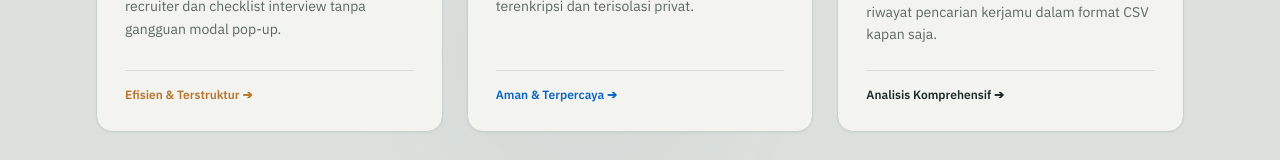
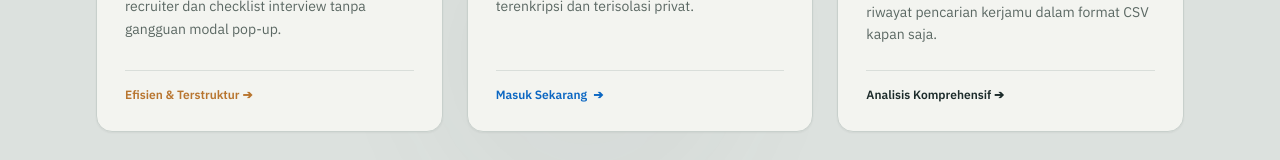
Before and after one commit to imanyunar/job-tracker, a Vue app in the folder frontend/: page / in a window 1280 px wide. Shown: the part 1549-1709 px from the top of the page. Built offline with nearby package versions, Linux system fonts and the light colour scheme.

Commit message:
fix(auth): ensure seamless LinkedIn OAuth redirect and auto-login to dashboard from landing page

```diff
--- a/frontend/src/App.vue
+++ b/frontend/src/App.vue
@@ -1,4 +1,5 @@
 <template>
+  <div>
     <!-- Gated: When NOT Authenticated, show Landing Page with Animations and Auth Modal -->
     <LandingPage
       v-if="!isAuthenticated"
@@ -95,8 +96,9 @@
         @close="isDeleteModalOpen = false"
         @confirm="handleConfirmDelete"
       />
+    </div>
 
-    <!-- Global Toast Notifications -->
+    <!-- Global Toast Notifications (Always mounted) -->
     <Toast ref="toastRef" />
   </div>
 </template>
@@ -160,8 +162,9 @@ onMounted(async () => {
     window.history.replaceState({}, document.title, window.location.pathname);
     const isAuthed = await checkAuth();
     if (isAuthed) {
+      currentView.value = 'tracker';
+      await loadInitialData();
       toastRef.value?.show(`Berhasil masuk dengan LinkedIn! Selamat datang, ${user.value?.name || 'Pengguna'}.`);
-      await loadInitialData();
       return;
     }
   }
--- a/frontend/src/components/LandingPage.vue
+++ b/frontend/src/components/LandingPage.vue
@@ -238,8 +238,11 @@
           </div>
         </div>
 
-        <!-- Feature 2 -->
-        <div class="group bg-[#F3F4F0] border border-[#C8D0CC] hover:border-[#1C2B2A]/40 rounded-2xl p-7 shadow-xs hover:shadow-xl transition-all duration-300 transform hover:-translate-y-1.5 flex flex-col justify-between">
+        <!-- Feature 2: LinkedIn OAuth Card -->
+        <div
+          @click="handleLinkedInLogin"
+          class="group bg-[#F3F4F0] border border-[#C8D0CC] hover:border-[#0A66C2]/50 rounded-2xl p-7 shadow-xs hover:shadow-xl transition-all duration-300 transform hover:-translate-y-1.5 flex flex-col justify-between cursor-pointer"
+        >
           <div>
             <div class="w-12 h-12 rounded-2xl bg-[#ECEEEA] border border-[#C8D0CC] text-[#0A66C2] flex items-center justify-center font-bold text-xl mb-5 group-hover:scale-110 transition-transform duration-300 shadow-2xs">
               ⚡
@@ -249,8 +252,9 @@
               Masuk secara instan menggunakan akun LinkedIn Anda melalui protokol OAuth 2.0 OpenID Connect resmi. Privasi data terenkripsi dan terisolasi privat.
             </p>
           </div>
-          <div class="mt-6 pt-4 border-t border-[#C8D0CC]/60 text-xs font-semibold text-[#0A66C2]">
-            Aman & Terpercaya ➔
+          <div class="mt-6 pt-4 border-t border-[#C8D0CC]/60 text-xs font-semibold text-[#0A66C2] flex items-center gap-1.5">
+            <span>Masuk Sekarang</span>
+            <span class="transform group-hover:translate-x-1 transition-transform">➔</span>
           </div>
         </div>
 
```
Lines whose indentation alone changed are shown as unchanged.
